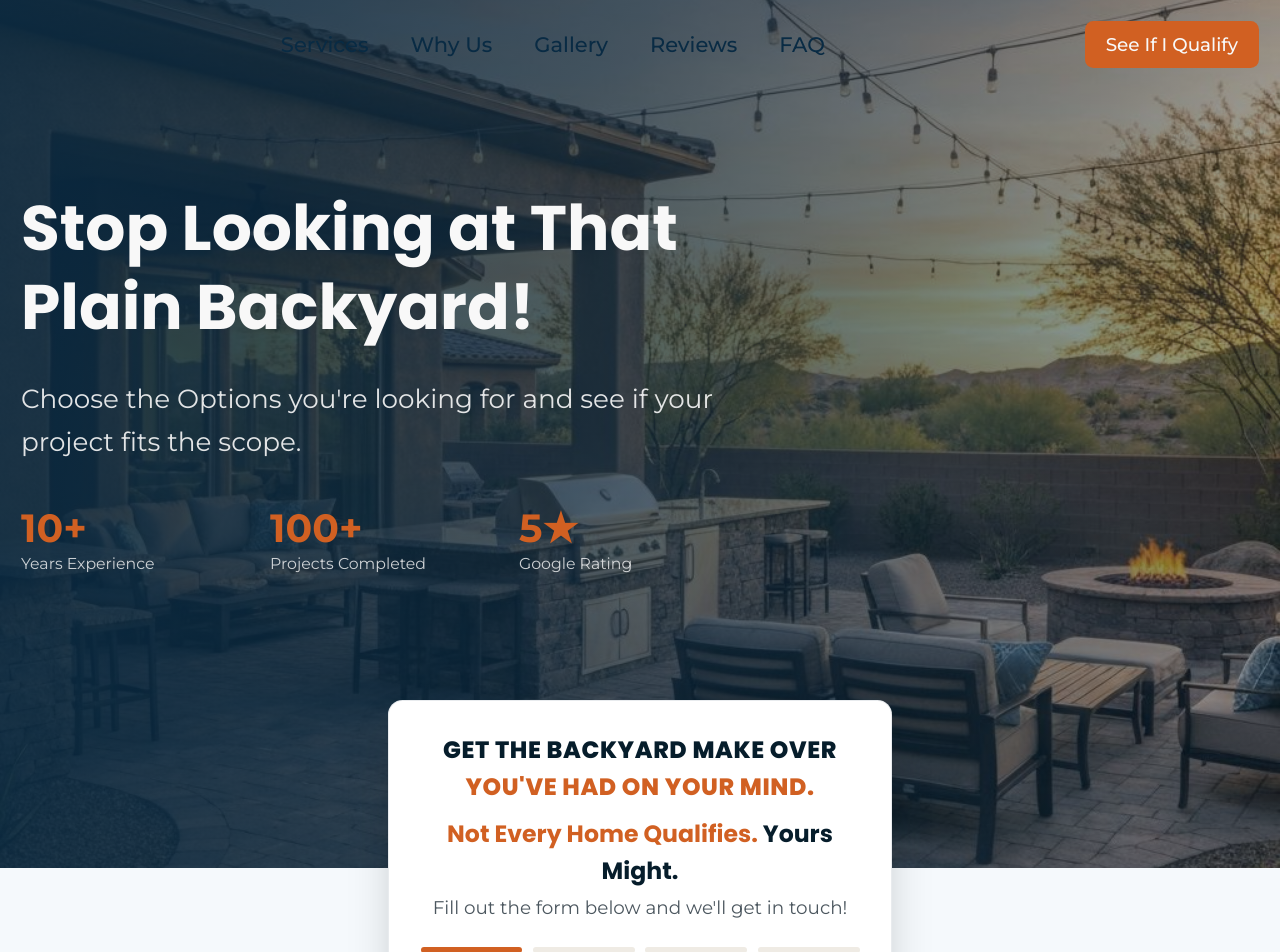
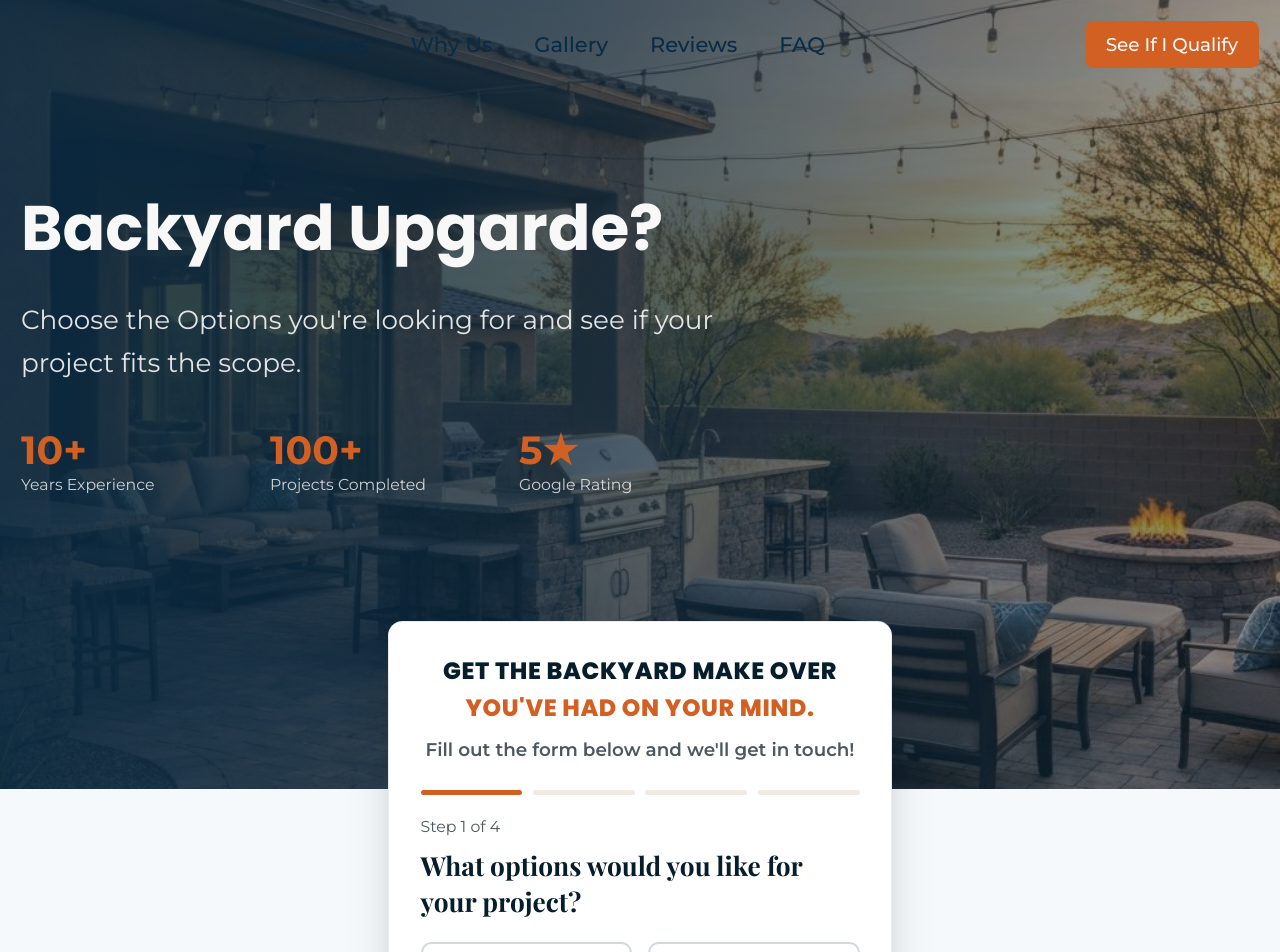
Before and after one commit to Fbet590/Phoenix-Pavers-Turf, a Next.js app: page / in a window 1280 px wide. Shown: the top 952 px of the page. Built offline with nearby package versions, Linux system fonts and the light colour scheme; a web font is replaced by a local one.

Commit message:
Refine hero heading and form helper presentation

```diff
--- a/components/landing/hero.tsx
+++ b/components/landing/hero.tsx
@@ -217,9 +217,9 @@ export function Hero() {
           <div className="grid lg:grid-cols-5 gap-8 items-center">
             {/* Left Content */}
             <div className="text-primary-foreground lg:col-span-3">
-              <h1 className="font-[family-name:var(--font-poppins)] text-3xl md:text-4xl lg:text-5xl font-bold leading-tight text-balance">
-                Stop Looking at That Plain Backyard!
-              </h1>
+  <h1 className="font-[family-name:var(--font-poppins)] text-3xl md:text-4xl lg:text-5xl text-[48px] font-bold leading-tight text-balance">
+                Backyard Upgarde?
+  </h1>
               <p className="mt-6 text-lg md:text-xl opacity-90 leading-relaxed max-w-xl">
                 Choose the Options you're looking for and see if your project fits the scope.
               </p>
@@ -255,10 +255,7 @@ export function Hero() {
                   <p className="font-[family-name:var(--font-poppins)] text-base md:text-lg font-extrabold text-foreground tracking-wide uppercase mb-2">
                     GET the BACKYARD MAKE OVER <span className="text-accent">you've had on your mind.</span>
                   </p>
-                  <h2 className="font-[family-name:var(--font-poppins)] text-lg font-bold text-foreground">
-                    <span className="text-accent">Not Every Home Qualifies.</span> Yours Might.
-                  </h2>
-                  <p className="mt-1 text-sm text-muted-foreground">
+                  <p className="mt-1 text-sm font-semibold text-muted-foreground">
                     Fill out the form below and we&apos;ll get in touch!
                   </p>
                 </div>
```
